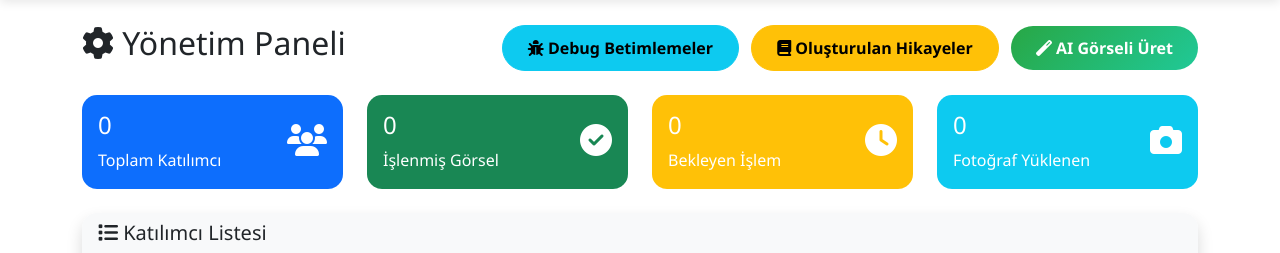
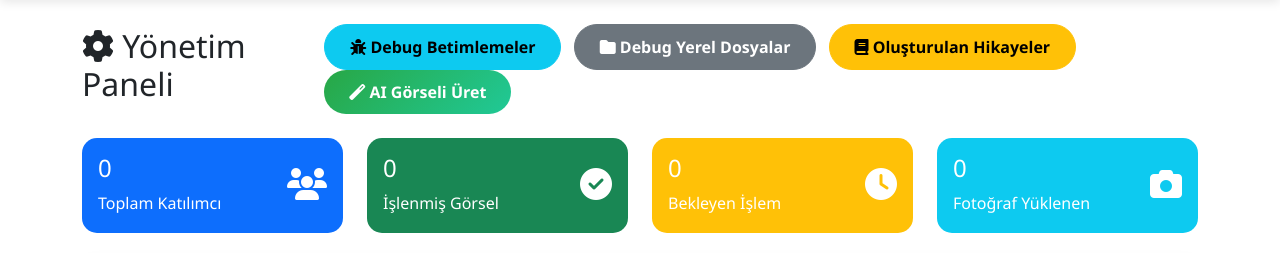
Before and after one commit to hexenseai/tumkad25, a Flask app: page /admin in a window 1280 px wide. Shown: the part 67-320 px from the top of the page. Run offline with Flask 3, Linux system fonts and the light colour scheme; the visitor is signed in with stand-in values (Sample User, id 1); some libraries are stand-ins or nearby versions.

Commit message:
local file problem

```diff
--- a/app.py
+++ b/app.py
@@ -132,7 +132,7 @@ def register():
             img.save(img_buffer, format='PNG')
             img_data = img_buffer.getvalue()
 
-            # GCS'e yükle
+            # GCS'e yükle (bu aslında yerel dosya sistemine kaydediyor)
             gcs_url = upload_to_gcs(img_data, filename, 'uploads')
 
             if not gcs_url:
@@ -141,6 +141,9 @@ def register():
 
             # Veritabanına GCS URL'sini kaydet
             participant.photo_path = gcs_url
+
+            print(f"Fotoğraf başarıyla kaydedildi: {filename}")
+            print(f"Yerel URL: {gcs_url}")
         else:
             flash('Lütfen bir fotoğraf yükleyiniz.', 'danger')
             return render_template('register.html')
@@ -683,6 +686,43 @@ def regenerate_image(process_id):
         print(f"Error regenerating image for process {process_id}: {e}")
         return jsonify({'success': False, 'error': str(e)}), 500
 
+@app.route('/debug_local_files')
+def debug_local_files():
+    """
+    Yerel dosya sisteminin durumunu kontrol eder.
+    """
+    if not session.get('admin_logged_in'):
+        return "Yetkisiz erişim", 401
+
+    debug_info = {
+        'local_uploads_exists': os.path.exists('local_uploads'),
+        'local_generated_exists': os.path.exists('local_generated'),
+        'local_uploads_files': [],
+        'local_generated_files': [],
+        'participants_with_photos': []
+    }
+
+    # local_uploads klasöründeki dosyaları listele
+    if os.path.exists('local_uploads'):
+        debug_info['local_uploads_files'] = os.listdir('local_uploads')
+
+    # local_generated klasöründeki dosyaları listele
+    if os.path.exists('local_generated'):
+        debug_info['local_generated_files'] = os.listdir('local_generated')
+
+    # Katılımcıların fotoğraf yollarını kontrol et
+    participants = Participant.query.all()
+    for participant in participants:
+        if participant.photo_path:
+            debug_info['participants_with_photos'].append({
+                'id': participant.id,
+                'name': participant.name,
+                'photo_path': participant.photo_path,
+                'is_local': participant.photo_path.startswith('/local_files/')
+            })
+
+    return jsonify(debug_info)
+
 @app.route('/debug_image_urls')
 def debug_image_urls():
     """
--- a/gcs.py
+++ b/gcs.py
@@ -23,16 +23,35 @@ def upload_to_gcs(file_data, filename, folder='uploads'):
         local_folder = LOCAL_UPLOAD_FOLDER if folder == 'uploads' else LOCAL_GENERATED_FOLDER
         local_path = os.path.join(local_folder, filename)
 
+        print(f"Yerel klasör: {local_folder}")
+        print(f"Dosya adı: {filename}")
+        print(f"Tam dosya yolu: {local_path}")
+        print(f"Dosya boyutu: {len(file_data)} bytes")
+
+        # Klasörün var olduğundan emin ol
+        os.makedirs(local_folder, exist_ok=True)
+
         with open(local_path, 'wb') as f:
             f.write(file_data)
+
+        # Dosyanın gerçekten yazıldığını kontrol et
+        if os.path.exists(local_path):
+            file_size = os.path.getsize(local_path)
+            print(f"Dosya başarıyla yazıldı. Boyut: {file_size} bytes")
+        else:
+            print("Dosya yazılamadı!")
+            return None
 
         # Yerel URL oluştur
         local_url = f"/local_files/{folder}/{filename}"
         print(f"Dosya yerel olarak kaydedildi: {local_path}")
+        print(f"Oluşturulan URL: {local_url}")
         return local_url
 
     except Exception as e:
         print(f"Upload error: {e}")
+        import traceback
+        traceback.print_exc()
         return None
 
 def download_from_gcs(local_url):
--- a/templates/admin.html
+++ b/templates/admin.html
@@ -10,6 +10,9 @@
             <div>
                 <a class="btn btn-info me-2" href="{{ url_for('debug_descriptions') }}" target="_blank">
                     <i class="fas fa-bug"></i> Debug Betimlemeler
+                </a>
+                <a class="btn btn-secondary me-2" href="{{ url_for('debug_local_files') }}" target="_blank">
+                    <i class="fas fa-folder"></i> Debug Yerel Dosyalar
                 </a>
                 <a class="btn btn-warning me-2" href="{{ url_for('admin_stories') }}">
                     <i class="fas fa-book"></i> Oluşturulan Hikayeler
```
